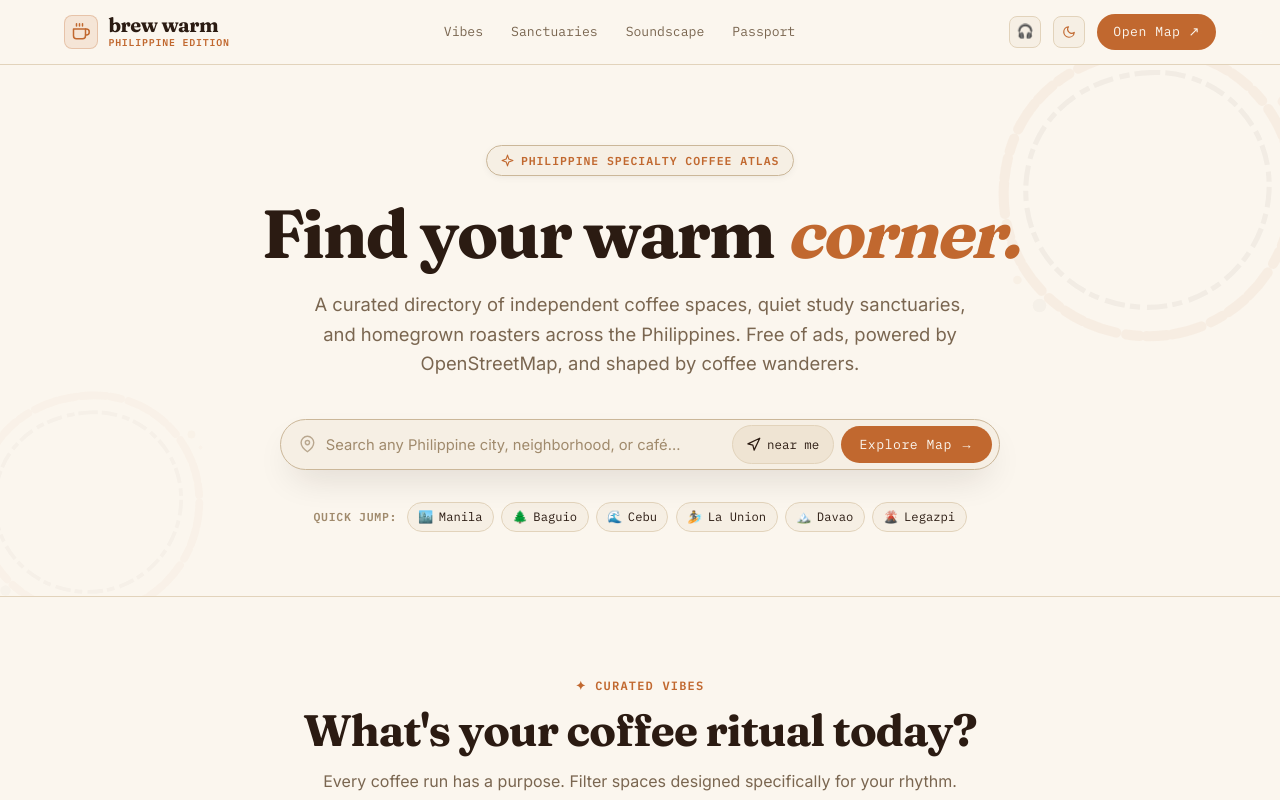
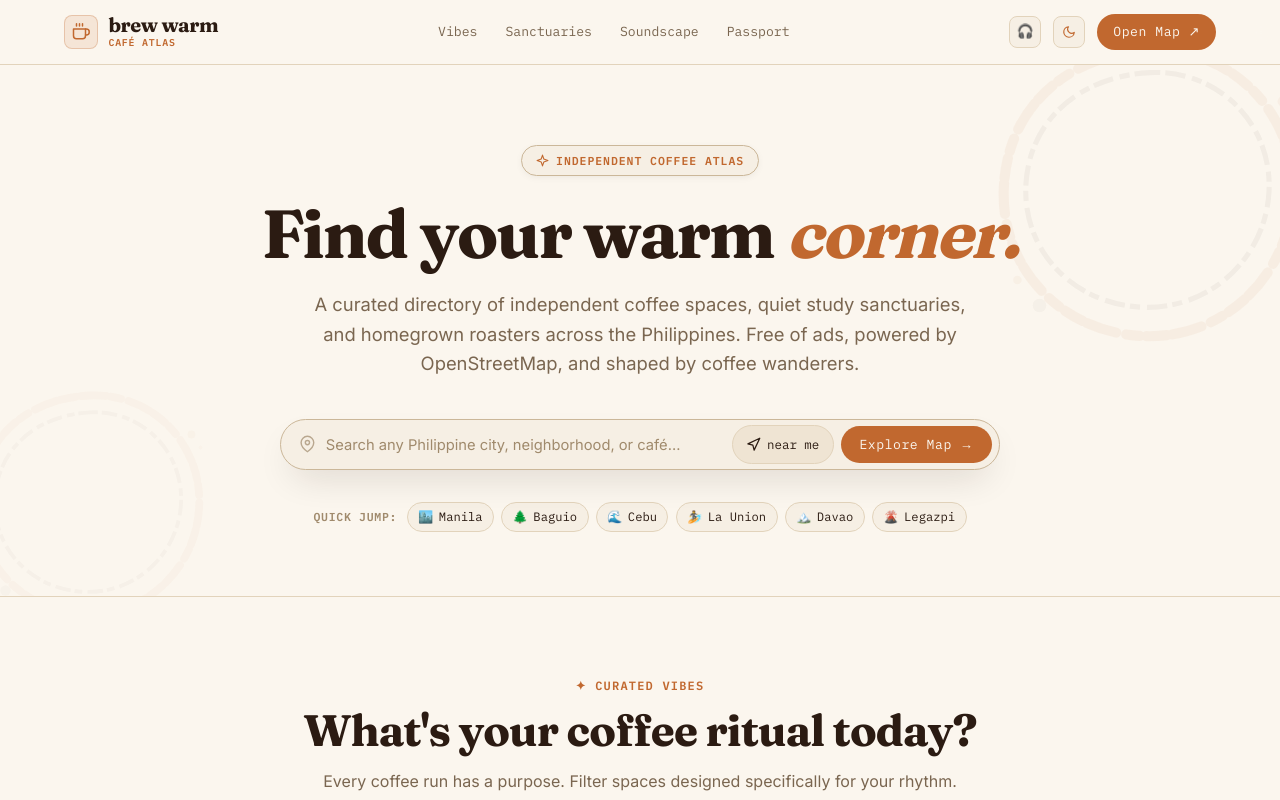
Before and after one commit to omskurtttttt/brew-warm, a Next.js app: page / in a window 1280 px wide. Shown: the top 800 px of the page. Built offline with nearby package versions, Linux system fonts and the light colour scheme.

Commit message:
style: restore understated café atlas badges on front page

```diff
--- a/src/components/FrontPage.tsx
+++ b/src/components/FrontPage.tsx
@@ -207,7 +207,7 @@ export default function FrontPage() {
             </div>
             <div className="front-nav__brand-text">
               <span className="front-nav__title">brew warm</span>
-              <span className="front-nav__badge">philippine edition</span>
+              <span className="front-nav__badge">café atlas</span>
             </div>
           </Link>
 
@@ -246,7 +246,7 @@ export default function FrontPage() {
           <div className="front-hero__eyebrow">
             <span className="front-hero__pill">
               <SparklesIcon size={13} color="var(--color-accent)" />
-              PHILIPPINE SPECIALTY COFFEE ATLAS
+              INDEPENDENT COFFEE ATLAS
             </span>
           </div>
 
```
